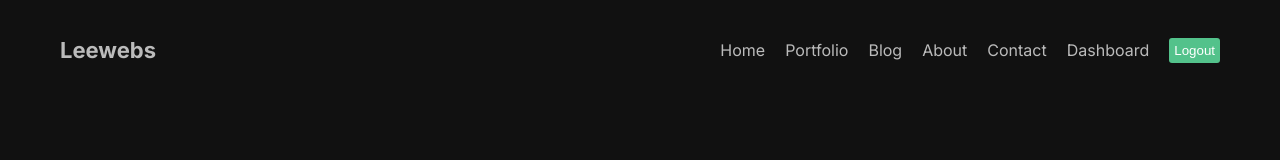
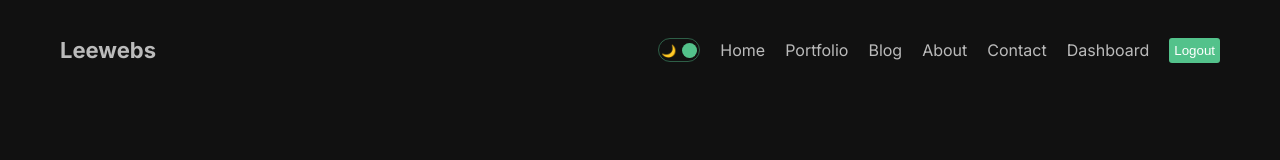
Before and after one commit to leewebstechnologies/adeniyiajibade, a Next.js app: page / in a window 1280 px wide. Shown: the top 160 px of the page. Built offline with nearby package versions, Linux system fonts and the light colour scheme.

Commit message:
toggle added

```diff
--- /dev/null
+++ b/context/ThemeContext.js
@@ -0,0 +1,18 @@
+"use client";
+
+import { createContext, useState } from "react";
+
+export const ThemeContext = createContext();
+
+export const ThemeProvider = ({ children }) => {
+  const [mode, setMode] = useState("dark");
+
+  const toggle = () => {
+    setMode((prev) => (prev === "dark" ? "light" : "dark"));
+  };
+  return (
+    <ThemeContext.Provider value={{ toggle, mode }}>
+      <div className={`theme ${mode}`}>{children}</div>
+    </ThemeContext.Provider>
+  );
+};
--- a/src/app/globals.css
+++ b/src/app/globals.css
@@ -1,5 +1,3 @@
-
-
 * {
   box-sizing: border-box;
   padding: 0;
@@ -10,13 +8,25 @@
 body {
   max-width: 100vw;
   overflow-x: hidden;
-  background-color: #111;
-  color: #bbb;
 }
 
 a {
   text-decoration: none;
   color: inherit;
+}
+
+.light {
+  background-color: #fff;
+  color: 111;
+}
+
+.dark {
+  background-color: #111;
+  color: #bbb;
+}
+
+.theme {
+  transition: 1s all ease;
 }
 
 .container {
--- a/src/app/layout.js
+++ b/src/app/layout.js
@@ -2,6 +2,7 @@
 import "./globals.css";
 import { Inter, Roboto, Poppins } from "next/font/google";
 import Footer from "@/components/footer/Footer";
+import { ThemeProvider } from "../../context/ThemeContext";
 
 const inter = Inter({ subsets: ["latin"] });
 
@@ -14,11 +15,13 @@
   return (
     <html lang="en">
       <body className={inter.className}>
-        <div className="container">
-          <Navbar />
-          {children}
-          <Footer />
-        </div>
+        <ThemeProvider>
+          <div className="container">
+            <Navbar />
+            {children}
+            <Footer />
+          </div>
+        </ThemeProvider>
       </body>
     </html>
   );
--- a/src/app/portfolio/page.module.css
+++ b/src/app/portfolio/page.module.css
@@ -1,5 +1,3 @@
-
-
 .mainTitle {
   font-size: 100px;
 }
--- a/src/components/darkModeToggle/DarkModeToggle.jsx
+++ b/src/components/darkModeToggle/DarkModeToggle.jsx
@@ -0,0 +1,20 @@
+"use client";
+import React, { useContext } from "react";
+import styles from "./darkModeToggle.module.css";
+import { ThemeContext } from "../../../context/ThemeContext";
+
+const DarkModeToggle = () => {
+  const { toggle, mode } = useContext(ThemeContext);
+  return (
+    <div className={styles.container} onClick={toggle}>
+      <div className={styles.icon}>🌙</div>
+      <div className={styles.icon}>🔆</div>
+      <div
+        className={styles.ball}
+        style={mode === "light" ? { left: "2px" } : { right: "2px" }}
+      />
+    </div>
+  );
+};
+
+export default DarkModeToggle;
--- a/src/components/darkModeToggle/darkModeToggle.module.css
+++ b/src/components/darkModeToggle/darkModeToggle.module.css
@@ -0,0 +1,24 @@
+.container {
+  width: 42px;
+  height: 24px;
+  border: 1.5px solid #53c28b70;
+  border-radius: 30px;
+  display: flex;
+  justify-content: space-between;
+  align-items: center;
+  padding: 2px;
+  position: relative;
+  cursor: pointer;
+}
+
+.icon {
+  font-size: 12px;
+}
+
+.ball {
+    width: 15px;
+    height: 15px;
+    background-color: #53c28b;
+    border-radius: 50%;
+    position: absolute;
+}
--- a/src/components/navbar/Navbar.jsx
+++ b/src/components/navbar/Navbar.jsx
@@ -2,6 +2,7 @@
 import Link from "next/link";
 import React from "react";
 import styles from "./navbar.module.css";
+import DarkModeToggle from "../darkModeToggle/DarkModeToggle";
 
 const links = [
   {
@@ -43,6 +44,7 @@
         Leewebs
       </Link>
       <div className={styles.links}>
+        <DarkModeToggle />
         {links.map((link) => (
           <Link key={link.id} href={link.url} className={styles.link}>
             {link.title}
```
